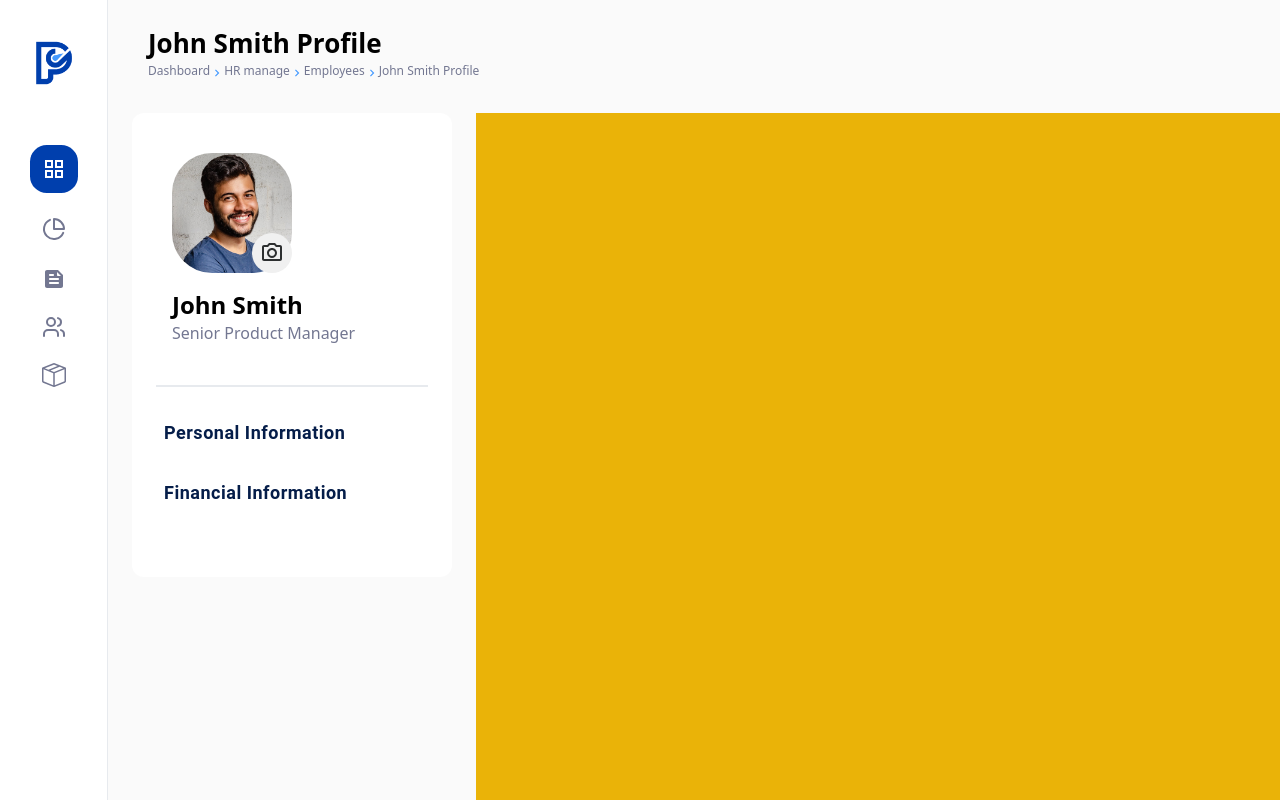
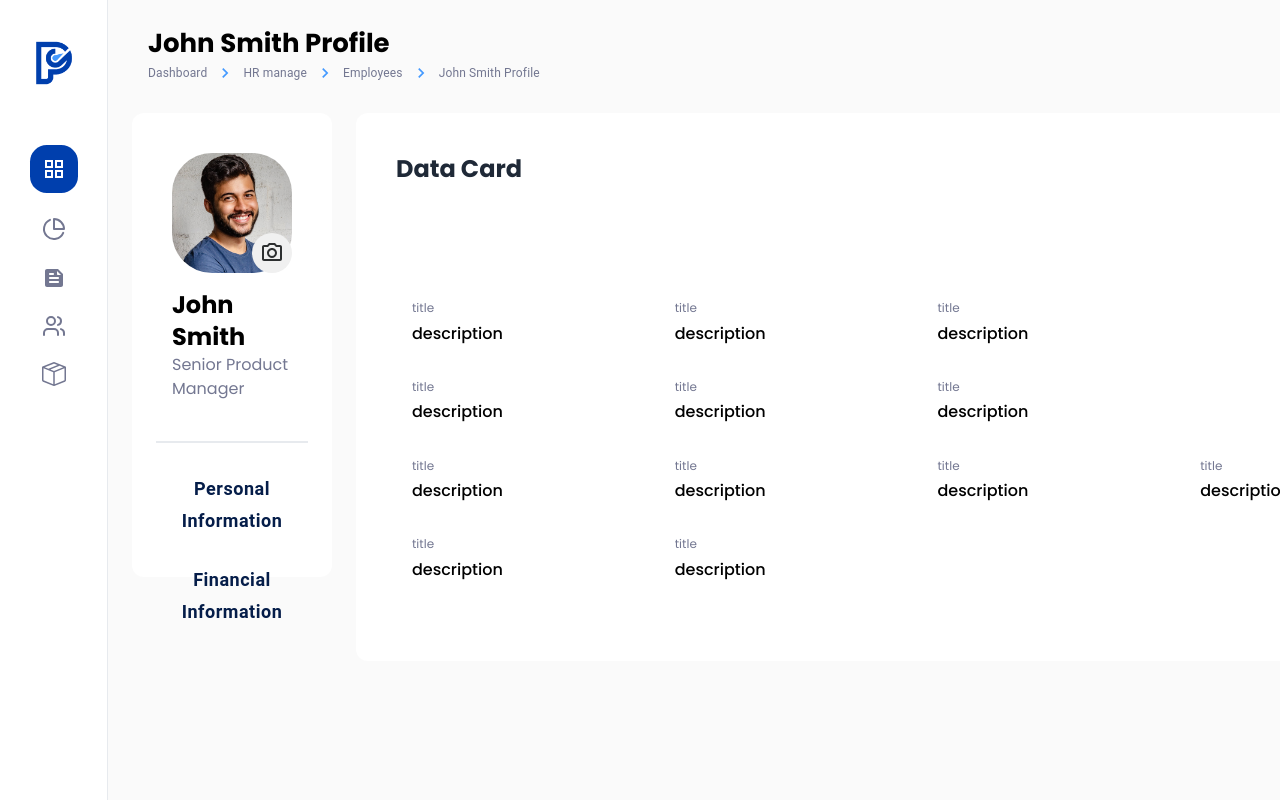
Before and after one commit to AdhamMadkour/personal-profile-graph-ql, a React (Vite) app: page / in a window 1280 px wide. Shown: the top 800 px of the page. Built offline with nearby package versions, Linux system fonts and the light colour scheme.

Commit message:
Breadcrumbs instead of spans and the strucure of the data card

```diff
--- a/package.json
+++ b/package.json
@@ -10,11 +10,13 @@
     "preview": "vite preview"
   },
   "dependencies": {
+    "@apollo/client": "^3.10.4",
     "@emotion/react": "^11.11.4",
     "@emotion/styled": "^11.11.5",
     "@mui/icons-material": "^5.15.17",
     "@mui/joy": "^5.0.0-beta.36",
     "@mui/material": "^5.15.17",
+    "graphql": "^16.8.1",
     "react": "^18.2.0",
     "react-dom": "^18.2.0",
     "react-icons": "^5.2.1"
--- a/src/components/BodyContainer.tsx
+++ b/src/components/BodyContainer.tsx
@@ -10,4 +10,5 @@ const BodyContainer = () => {
   );
 };
 
+
 export default BodyContainer;
--- /dev/null
+++ b/src/components/DataCard.tsx
@@ -0,0 +1,13 @@
+import DataCardForm from "./DataCardForm";
+import DataCardHeader from "./DataCardHeader";
+
+const DataCard = () => {
+  return (
+    <div className="grid w-[1155px] h-[548px] bg-white rounded-xl p-10">
+      <DataCardHeader></DataCardHeader>
+      <DataCardForm />
+    </div>
+  );
+};
+
+export default DataCard;
--- /dev/null
+++ b/src/components/DataCardForm.tsx
@@ -0,0 +1,36 @@
+import DataCardFormItem from "./DataCardFormItem";
+
+const DataCardForm = () => {
+  const layout = [3, 3, 4, 2];
+  // Sample data to populate the grid items
+  const items = Array.from({ length: 12 }, (_, index) => `Item ${index + 1}`);
+
+  const renderGridItems = () => {
+    let itemIndex = 0;
+    return layout.map((columns, rowIndex) => {
+      const rowItems = [];
+      for (let i = 0; i < columns; i++) {
+        if (itemIndex < items.length) {
+          rowItems.push(
+            <DataCardFormItem title={"title"} content={"description"} />
+          );
+          itemIndex++;
+        }
+      }
+      // Fill the remaining columns in the row with empty divs if needed
+      for (let i = columns; i < 4; i++) {
+        rowItems.push(
+          <div
+            className="bg-transparent border-none"
+            key={`empty-${rowIndex}-${i}`}
+          ></div>
+        );
+      }
+      return rowItems;
+    });
+  };
+
+  return <div className="grid grid-cols-4 gap-2 p-4">{renderGridItems()}</div>;
+};
+
+export default DataCardForm;
--- /dev/null
+++ b/src/components/DataCardFormItem.tsx
@@ -0,0 +1,14 @@
+interface Props {
+    title: string;
+    content: string;
+}
+const DataCardFormItem = (props: Props) => {
+  return (
+    <div className='w-60 flex flex-col items-start gap-1 '>
+        <h3 className='font-normal text-xs leading-relaxed text-[#737791]'>{props.title}</h3>
+        <p className='font-[500] text-[16px]/[24px] '>{props.content}</p>
+    </div>
+  )
+}
+
+export default DataCardFormItem
--- /dev/null
+++ b/src/components/DataCardHeader.tsx
@@ -0,0 +1,27 @@
+import Button from "@mui/material/Button";
+const DataCardHeader = () => {
+  return (
+    <div className="flex flex-row w-[1075px] h-[36px] justify-between">
+      <h1 className="text-2xl font-bold text-gray-800">Data Card</h1>
+      <Button
+        variant="contained"
+        sx={{
+          backgroundColor: "#0F6CBD",
+          color: "#F8F8F8",
+          textTransform: "none",
+          width: "104px",
+          height: "36px",
+          fontSize: "14px",
+          fontWeight: "600",
+          "&:hover": {
+            backgroundColor: "#459AFF",
+          },
+        }}
+      >
+        Edit
+      </Button>
+    </div>
+  );
+};
+
+export default DataCardHeader;
--- a/src/components/DataCardRail.tsx
+++ b/src/components/DataCardRail.tsx
@@ -1,5 +1,11 @@
+import DataCard from "./DataCard";
+
 const DataCardRail = () => {
-  return <div className="w-[1155px] h-[1718px] bg-yellow-500 space-x-6"></div>;
+  return (
+    <div className="flex flex-row w-[1155px] h-[1718px] bg-[#FAFAFA] space-x-6">
+      <DataCard></DataCard>
+    </div>
+  );
 };
 
 export default DataCardRail;
--- a/src/components/Navbar.tsx
+++ b/src/components/Navbar.tsx
@@ -1,4 +1,4 @@
-import NotificationsNoneOutlinedIcon from "@mui/icons-material/NotificationsNoneOutlined";
+import Breadcrumbs from "@mui/material/Breadcrumbs";
 import AvatarPicture from "../assets/avatar.png";
 import ChevronRightOutlinedIcon from "@mui/icons-material/ChevronRightOutlined";
 
@@ -13,35 +13,92 @@ const Navbar = () => {
         </h1>
         <div>
           <span className="flex flex-row w-[402px]">
-            {journey.map((item, index) => {
-              return (
-                <div key={index} className="flex flex-row">
-                  <p className="text-[#737791] text-xs">{item}</p>
-                  {index !== journey.length - 1 && (
-                    <ChevronRightOutlinedIcon
-                      sx={{
-                        color: "#459AFF",
-                        width: "14px",
-                        height: "14px",
-                        marginTop: "3px",
-                      }}
-                    />
-                  )}
-                </div>
-              );
-            })}
+            <Breadcrumbs
+              separator={<ChevronRightOutlinedIcon fontSize="small" />}
+              aria-label="breadcrumb"
+              sx={{
+                color: "#459AFF",
+              }}
+            >
+              {journey.map((item) => {
+                return <p className="text-[#737791] text-xs">{item}</p>;
+              })}
+            </Breadcrumbs>
           </span>
         </div>
       </div>
       <div className="flex flex-row justify-between">
         <div>
-          <NotificationsNoneOutlinedIcon />
+          <svg
+            width="24"
+            height="25"
+            viewBox="0 0 24 25"
+            fill="none"
+            xmlns="http://www.w3.org/2000/svg"
+          >
+            <path
+              d="M18 8.5C18 6.9087 17.3679 5.38258 16.2426 4.25736C15.1174 3.13214 13.5913 2.5 12 2.5C10.4087 2.5 8.88258 3.13214 7.75736 4.25736C6.63214 5.38258 6 6.9087 6 8.5C6 15.5 3 17.5 3 17.5H21C21 17.5 18 15.5 18 8.5Z"
+              stroke="#004A3F"
+              stroke-width="2"
+              stroke-linecap="round"
+              stroke-linejoin="round"
+            />
+            <path
+              d="M13.73 21.5C13.5542 21.8031 13.3019 22.0547 12.9982 22.2295C12.6946 22.4044 12.3504 22.4965 12 22.4965C11.6496 22.4965 11.3054 22.4044 11.0018 22.2295C10.6982 22.0547 10.4458 21.8031 10.27 21.5"
+              stroke="#004A3F"
+              stroke-width="2"
+              stroke-linecap="round"
+              stroke-linejoin="round"
+            />
+          </svg>
         </div>
         <div>
-          <NotificationsNoneOutlinedIcon />
+          <svg
+            width="24"
+            height="25"
+            viewBox="0 0 24 25"
+            fill="none"
+            xmlns="http://www.w3.org/2000/svg"
+          >
+            <path
+              d="M18 8.5C18 6.9087 17.3679 5.38258 16.2426 4.25736C15.1174 3.13214 13.5913 2.5 12 2.5C10.4087 2.5 8.88258 3.13214 7.75736 4.25736C6.63214 5.38258 6 6.9087 6 8.5C6 15.5 3 17.5 3 17.5H21C21 17.5 18 15.5 18 8.5Z"
+              stroke="#004A3F"
+              stroke-width="2"
+              stroke-linecap="round"
+              stroke-linejoin="round"
+            />
+            <path
+              d="M13.73 21.5C13.5542 21.8031 13.3019 22.0547 12.9982 22.2295C12.6946 22.4044 12.3504 22.4965 12 22.4965C11.6496 22.4965 11.3054 22.4044 11.0018 22.2295C10.6982 22.0547 10.4458 21.8031 10.27 21.5"
+              stroke="#004A3F"
+              stroke-width="2"
+              stroke-linecap="round"
+              stroke-linejoin="round"
+            />
+          </svg>
         </div>
         <div>
-          <NotificationsNoneOutlinedIcon />
+          <svg
+            width="24"
+            height="25"
+            viewBox="0 0 24 25"
+            fill="none"
+            xmlns="http://www.w3.org/2000/svg"
+          >
+            <path
+              d="M18 8.5C18 6.9087 17.3679 5.38258 16.2426 4.25736C15.1174 3.13214 13.5913 2.5 12 2.5C10.4087 2.5 8.88258 3.13214 7.75736 4.25736C6.63214 5.38258 6 6.9087 6 8.5C6 15.5 3 17.5 3 17.5H21C21 17.5 18 15.5 18 8.5Z"
+              stroke="#004A3F"
+              stroke-width="2"
+              stroke-linecap="round"
+              stroke-linejoin="round"
+            />
+            <path
+              d="M13.73 21.5C13.5542 21.8031 13.3019 22.0547 12.9982 22.2295C12.6946 22.4044 12.3504 22.4965 12 22.4965C11.6496 22.4965 11.3054 22.4044 11.0018 22.2295C10.6982 22.0547 10.4458 21.8031 10.27 21.5"
+              stroke="#004A3F"
+              stroke-width="2"
+              stroke-linecap="round"
+              stroke-linejoin="round"
+            />
+          </svg>
         </div>
         <div>
           <div>
--- a/src/index.css
+++ b/src/index.css
@@ -1,72 +1,9 @@
+@import url("https://fonts.googleapis.com/css2?family=Poppins:wght@300;400;500;600;700&display=swap");
+
 @tailwind base;
 @tailwind components;
 @tailwind utilities;
 
-/* :root {
-  font-family: Inter, system-ui, Avenir, Helvetica, Arial, sans-serif;
-  line-height: 1.5;
-  font-weight: 400;
-
-  color-scheme: light dark;
-  color: rgba(255, 255, 255, 0.87);
-  background-color: #242424;
-
-  font-synthesis: none;
-  text-rendering: optimizeLegibility;
-  -webkit-font-smoothing: antialiased;
-  -moz-osx-font-smoothing: grayscale;
+body {
+  font-family: "Poppins", sans-serif;
 }
-
-a {
-  font-weight: 500;
-  color: #646cff;
-  text-decoration: inherit;
-}
-a:hover {
-  color: #535bf2;
-}
-
-body {
-  margin: 0;
-  display: flex;
-  place-items: center;
-  min-width: 320px;
-  min-height: 100vh;
-}
-
-h1 {
-  font-size: 3.2em;
-  line-height: 1.1;
-}
-
-button {
-  border-radius: 8px;
-  border: 1px solid transparent;
-  padding: 0.6em 1.2em;
-  font-size: 1em;
-  font-weight: 500;
-  font-family: inherit;
-  background-color: #1a1a1a;
-  cursor: pointer;
-  transition: border-color 0.25s;
-}
-button:hover {
-  border-color: #646cff;
-}
-button:focus,
-button:focus-visible {
-  outline: 4px auto -webkit-focus-ring-color;
-}
-
-@media (prefers-color-scheme: light) {
-  :root {
-    color: #213547;
-    background-color: #ffffff;
-  }
-  a:hover {
-    color: #747bff;
-  }
-  button {
-    background-color: #f9f9f9;
-  }
-} */
```
Also changed, not shown: src/components/style.css (added), 1 other file (tests, documents, lock files or other folders).
